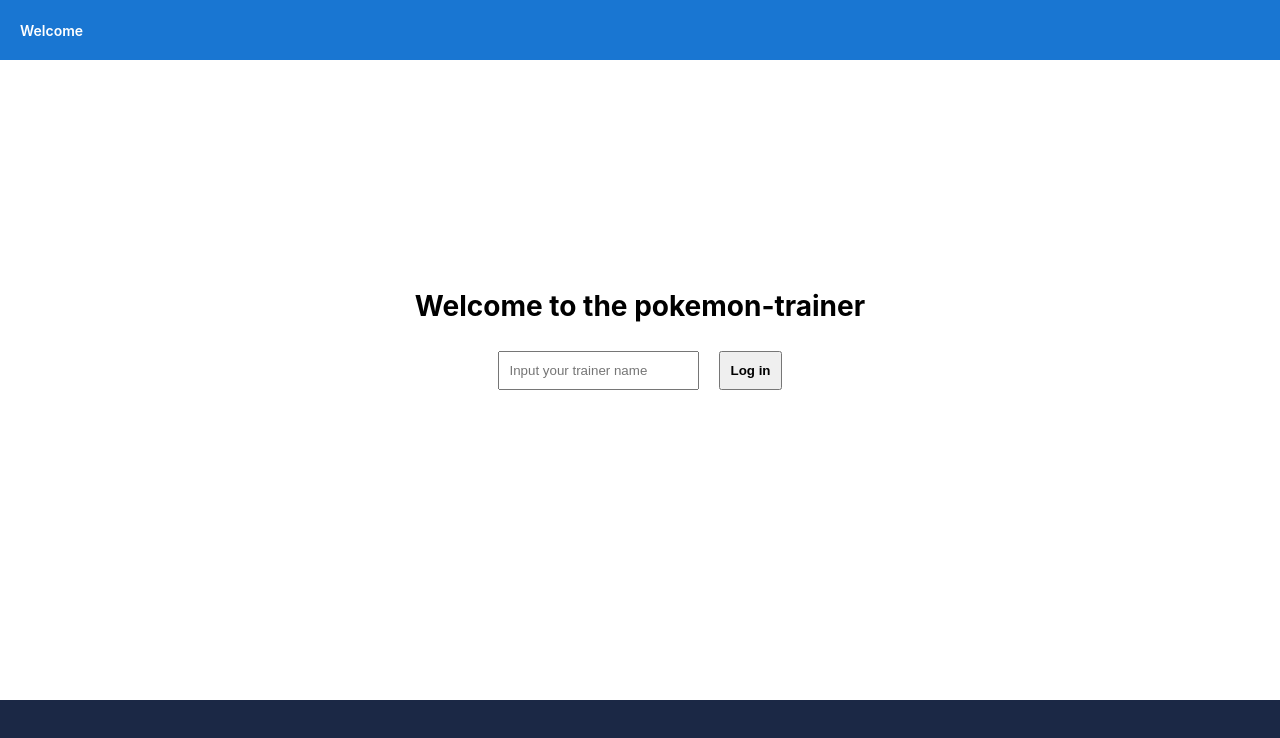
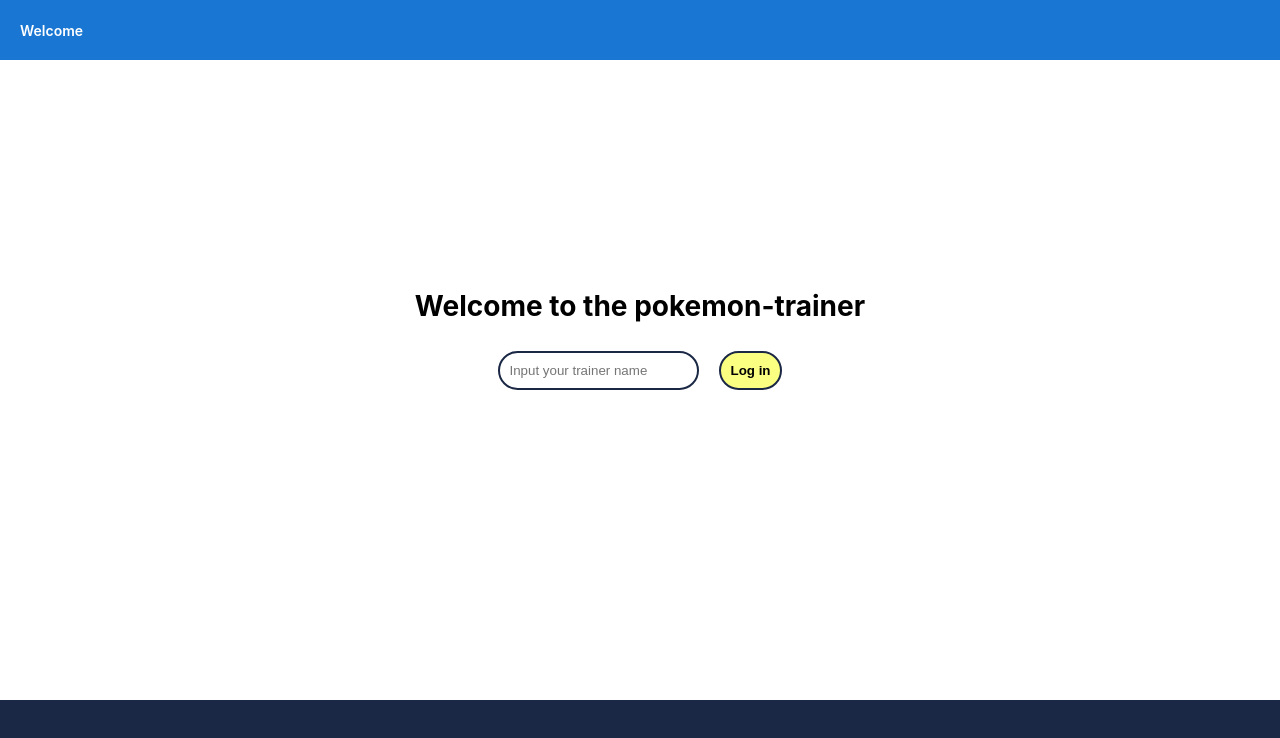
Before and after one commit to Tooppa/pokemon-trainer, an Angular app: page / in a window 1280 px wide. Shown: the top 738 px of the page. Built offline with nearby package versions, Linux system fonts and the light colour scheme.

Commit message:
CHORE: more styling tweaks to login page

```diff
--- a/src/app/app.component.scss
+++ b/src/app/app.component.scss
@@ -38,6 +38,15 @@
     margin: 10px;
     padding: 10px;
     font-weight: bold;
+    border-radius: 20px;
+    border: #1B2845 2px solid;
+    background-color: #FAFF81;
+}
+button:hover{
+    box-shadow: 0px 0px 3px;
+}
+button:active{
+    box-shadow: none;
 }
 form{
     display: flex;
@@ -45,6 +54,10 @@
     flex-wrap: wrap;
     align-items: center;
     justify-content: center;
+}
+input{
+    border-radius: 20px;
+    border: #1B2845 2px solid;
 }
 
 footer{
```
